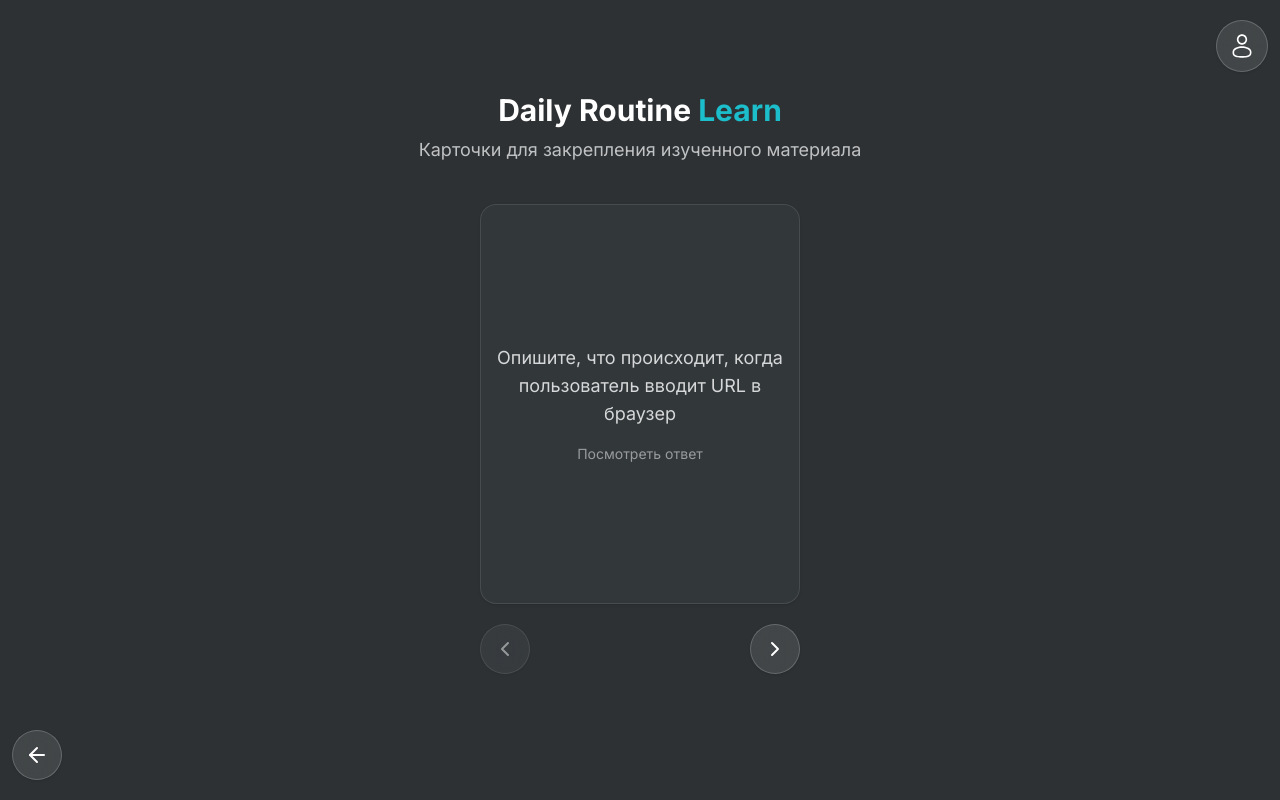
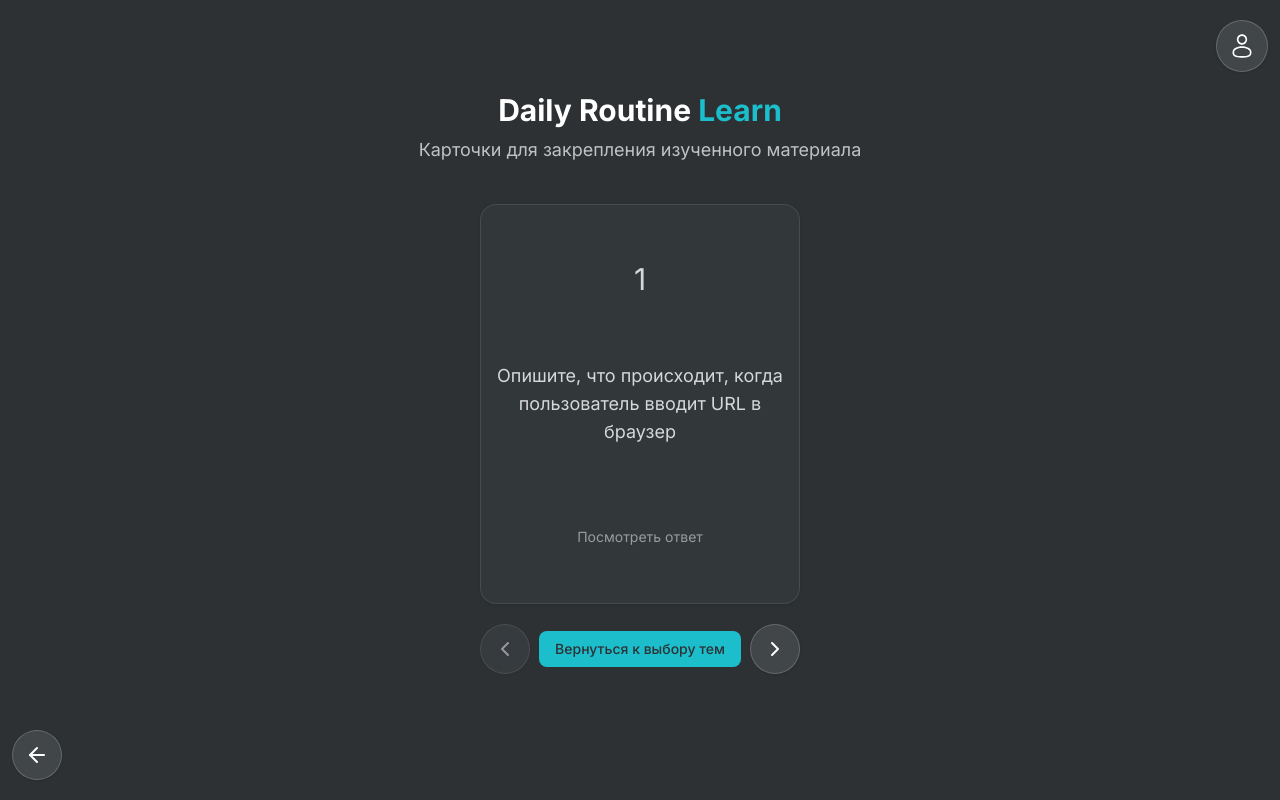
Before and after one commit to dmitry-586/DailyRoutine-learn-v2, a Next.js app: page /cards in a window 1280 px wide. Both pictures are taken after a click on the button "Начать". Built offline with nearby package versions, Linux system fonts and the light colour scheme; no server answers.

Commit message:
Довление логики в раздел Cards

```diff
--- a/src/app/cards/page.tsx
+++ b/src/app/cards/page.tsx
@@ -6,27 +6,32 @@ import { useState } from 'react'
 
 const mock: FlipCardProps[] = [
   {
+    type: '1',
     question:
       'Опишите, что происходит, когда пользователь вводит URL в браузер',
     answer:
       'Проверка кэша DNS-резолв TCP-handshake TLS-handshake (если HTTPS) HTTP-запрос Парсинг HTML Загрузка CSS/JS Рендеринг',
   },
   {
+    type: '2',
     question: 'Что такое event loop и как он работает в JavaScript?',
     answer:
       'Цикл событий обрабатывает call stack и callback queue. Call stack исполняет синхронный код, microtasks (Promise) имеют приоритет перед macrotasks (setTimeout). Один tick: выполнить код → microtasks → один macrotask → повторить.',
   },
   {
+    type: '3',
     question: 'Чем отличаются var, let и const?',
     answer:
       'var — function-scoped, hoisting, можно переобъявлять. let/const — block-scoped, temporal dead zone до объявления. const нельзя переназначить (но объект/массив мутабельны). let допускает переприсваивание.',
   },
   {
+    type: '4',
     question: 'Что такое React Virtual DOM и зачем он нужен?',
     answer:
       'Лёгкая копия реального DOM в памяти. При изменении state React строит новый virtual tree, сравнивает с предыдущим (reconciliation), затем делает минимальный набор изменений в реальном DOM — меньше лишних перерисовок и выше производительность.',
   },
   {
+    type: '5',
     question: 'Объясните разницу между SSR, SSG и CSR',
     answer:
       'SSR — рендер на сервере при каждом запросе, актуальный контент, нагрузка на сервер. SSG — статика при сборке, быстрая отдача, подходит для контента без частых изменений. CSR — рендер в браузере после загрузки JS, хорош для SPA, слабее для SEO без доп. решений.',
@@ -52,6 +57,7 @@ export default function Cards() {
       ) : (
         <div>
           <FlipCard
+            type={mock[cardIndex].type}
             question={mock[cardIndex].question}
             answer={mock[cardIndex].answer}
           />
@@ -59,6 +65,7 @@ export default function Cards() {
             cardIndex={cardIndex}
             setCardIndex={setCardIndex}
             totalCards={mock.length - 1}
+            setIsVisible={setIsVisible}
           />
         </div>
       )}
--- a/src/features/FlipCard/FlipCard.tsx
+++ b/src/features/FlipCard/FlipCard.tsx
@@ -5,11 +5,12 @@ import { useState } from 'react'
 import { Side } from './Side'
 
 export interface FlipCardProps {
+  type: string
   question: string
   answer: string
 }
 
-export function FlipCard({ question, answer }: FlipCardProps) {
+export function FlipCard({ type, question, answer }: FlipCardProps) {
   const [isFlipped, setIsFlipped] = useState(false)
 
   const handleClick = () => {
@@ -24,8 +25,8 @@ export function FlipCard({ question, answer }: FlipCardProps) {
         isFlipped && 'rotate-y-180',
       )}
     >
-      <Side title={question} variant='front' />
-      <Side title={answer} variant='back' />
+      <Side group={type} title={question} variant='front' />
+      <Side group='' title={answer} variant='back' />
     </div>
   )
 }
--- a/src/features/FlipCard/NavButtons.tsx
+++ b/src/features/FlipCard/NavButtons.tsx
@@ -6,12 +6,14 @@ interface NavButtonsProps {
   cardIndex: number
   totalCards: number
   setCardIndex: Dispatch<SetStateAction<number>>
+  setIsVisible: Dispatch<SetStateAction<boolean>>
 }
 
 export function NavButtons({
   cardIndex,
   setCardIndex,
   totalCards,
+  setIsVisible
 }: NavButtonsProps) {
   const handleClick = (variant: string) => {
     if (variant === 'next') {
@@ -23,7 +25,7 @@ export function NavButtons({
   }
 
   return (
-    <div className='mt-5 flex justify-between'>
+    <div className='mt-5 flex justify-between items-center'>
       <Button
         variant='glass'
         disabled={cardIndex === 0}
@@ -31,6 +33,7 @@ export function NavButtons({
       >
         <ChevronLeft />
       </Button>
+      <Button onClick={() => setIsVisible(false)}>Вернуться к выбору тем</Button>
       <Button
         variant='glass'
         disabled={cardIndex === totalCards}
--- a/src/features/FlipCard/Side.tsx
+++ b/src/features/FlipCard/Side.tsx
@@ -1,20 +1,23 @@
 import { cn } from '@/shared/lib'
 
 interface SideProps {
+  group: string
   title: string
   variant?: 'front' | 'back'
 }
 
-export function Side({ title, variant = 'front' }: SideProps) {
+export function Side({ group, title, variant = 'front' }: SideProps) {
   return (
     <div
       className={cn(
         'bg-muted absolute h-full w-full rounded-2xl border border-white/10 px-4 py-6 shadow-sm transition-all duration-300 backface-hidden',
-        'flex flex-col items-center justify-center text-center',
+        'flex flex-col items-center justify-around text-center',
         'hover:border-primary/50 hover:shadow-lg',
         variant === 'back' && 'rotate-y-180',
       )}
     >
+
+      <h2 className='text-3xl text-white/80'>{group}</h2>
       <h3 className='text-lg text-white/80'>{title}</h3>
       <p className='mt-4 text-sm text-white/50'>
         {variant === 'front' ? 'Посмотреть ответ ' : 'Нажмите чтобы вернуться'}
```
